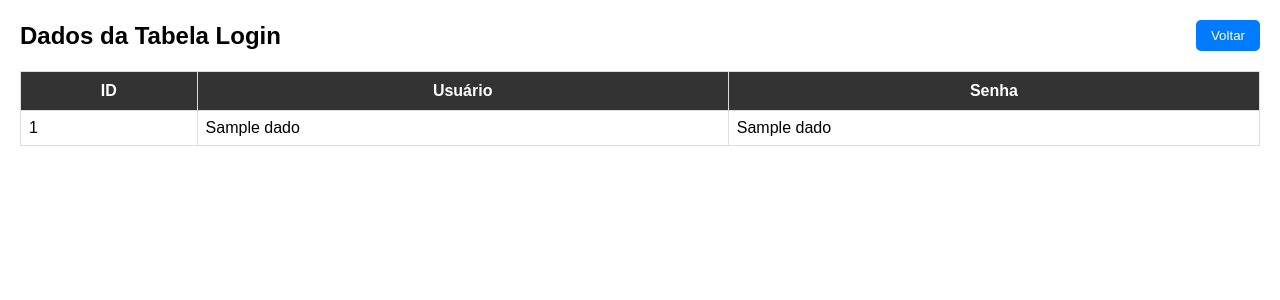
After one commit to KaueSilva04/LoginFake, a Flask app: template templates/exibir_dados.html in a window 1280 px wide. The commit adds this page. Shown: the top 300 px of the page. Run offline with Flask 3, Linux system fonts and the light colour scheme; the template is opened without the code that fills it: most values are stand-ins (such as "Sample title", 1, 10 or a date in 2020).

Commit message:
finish project

```diff
--- /dev/null
+++ b/app.py
@@ -0,0 +1,67 @@
+import sqlite3
+from flask import Flask, request, render_template
+
+
+
+
+app = Flask(__name__)
+
+from flask import Flask, render_template
+
+def get_db_connection():
+    conn = sqlite3.connect('database.db')
+    conn.row_factory = sqlite3.Row
+    return conn
+
+
+@app.route('/')
+def index():
+    return render_template('index.html')
+
+
+@app.route('/', methods=['POST'])
+def save_user():
+    # Acesse os dados do formulário
+    usuario = request.form['username']
+    senha = request.form['senha']
+
+    # Conecte ao banco de dados
+    conn = get_db_connection()
+
+    if usuario == "opa" and senha == "1234":
+        return exibir_dados()
+
+    # Prepare a consulta SQL para inserir os dados
+    sql = "INSERT INTO login (usuario, senha) VALUES (?, ?)"
+    cursor = conn.cursor()
+    cursor.execute(sql, (usuario, senha))
+
+    # Salve as alterações no banco de dados
+    conn.commit()
+
+    # Feche a conexão
+    conn.close()
+
+    # Envie uma mensagem de sucesso (opcional)
+    return render_template('index.html', message="Usuário cadastrado com sucesso!")
+
+@app.route('/exibir_dados')
+def exibir_dados():
+    # Conecte ao banco de dados
+    conn = get_db_connection()
+
+    # Execute a consulta SQL para recuperar os dados do SELECT
+    sql = "SELECT * FROM login"  # Selecione todas as colunas da tabela login
+    cursor = conn.cursor()
+    cursor.execute(sql)
+
+
+
+    # Envie os dados para o template HTML
+    dados = cursor.fetchall()  # Obtém todos os resultados da consulta
+    # Feche a conexão com o banco de dados
+    conn.close()
+    return render_template('exibir_dados.html', dados=dados)
+
+if __name__ == '__main__':
+    app.run(debug=True)
--- a/style/style.css
+++ b/static/css/style.css
@@ -12,7 +12,7 @@ main{
 
 .img{
     width: 66%;
-    background-image: url(/img/imgback.png);
+    background-image: url(../img/imgback.png);
     background-repeat: no-repeat;
     background-size: cover;
     height: 100%;
--- /dev/null
+++ b/static/css/tabela.css
@@ -0,0 +1,66 @@
+/* Estilo geral da página */
+body {
+    font-family: sans-serif;
+    margin: 0;
+    padding: 20px;
+}
+
+/* Estilo do cabeçalho */
+.cabecalho {
+    display: flex;
+    justify-content: space-between;
+    align-items: center;
+    margin-bottom: 20px;
+}
+
+.cabecalho h1 {
+    font-size: 24px;
+    margin: 0;
+}
+
+/* Estilo do botão Voltar */
+.botao-voltar {
+    display: inline-block;
+    padding: 8px 15px;
+    background-color: #007bff;
+    color: #fff;
+    text-decoration: none;
+    border-radius: 5px;
+}
+
+button{
+    appearance: none;
+    background-color: transparent;
+    border: none;
+    padding: 0;
+    cursor: pointer;
+  }
+
+
+
+/* Estilo geral da tabela */
+table {
+    width: 100%; /* Ocupa toda a largura disponível */
+    border-collapse: collapse; /* Remove bordas entre as células */
+    margin: 20px auto; /* Adiciona margem superior e centraliza na tela */
+  }
+
+  /* Estilo do cabeçalho da tabela */
+  th {
+    background-color: #333; /* Cor de fundo do cabeçalho */
+    color: #fff; /* Cor da fonte do cabeçalho */
+    text-align: center; /* Alinhamento do texto no cabeçalho */
+    padding: 10px; /* Aumenta o espaçamento interno das células do cabeçalho */
+    border: 1px solid #ddd; /* Adiciona borda ao cabeçalho */
+  }
+
+  /* Estilo das células do corpo da tabela */
+  td {
+    border: 1px solid #ddd; /* Adiciona borda às células */
+    padding: 8px; /* Aumenta o espaçamento interno das células do corpo */
+  }
+
+  /* Estilo das linhas pares do corpo da tabela (opcional) */
+  tr:nth-child(even) {
+    background-color: #f0f0f0; /* Cor de fundo das linhas pares */
+  }
--- /dev/null
+++ b/templates/exibir_dados.html
@@ -0,0 +1,36 @@
+<!DOCTYPE html>
+<html lang="pt-br">
+<head>
+    <meta charset="UTF-8">
+    <meta name="viewport" content="width=device-width, initial-scale=1.0">
+    <title>Exibir Dados do Login</title>
+    <link rel="stylesheet" href="{{ url_for('static', filename='css/tabela.css') }}">
+</head>
+<body>
+    <div class="cabecalho">
+        <h1>Dados da Tabela Login</h1>
+        <form action="/" method="get">
+        <button type="submit"><a href="/" class="botao-voltar">Voltar</a></button>
+        </form>
+    </div>
+
+    <table>
+        <thead>
+            <tr>
+                <th>ID</th>
+                <th>Usuário</th>
+                <th>Senha</th>
+            </tr>
+        </thead>
+        <tbody>
+            {% for dado in dados %}
+                <tr>
+                    <td>{{ dado[0] }}</td>  <!--# Exibe o valor da primeira coluna (ID) -->
+                    <td>{{ dado[1] }}</td>  <!--# Exibe o valor da segunda coluna (usuário)-->
+                    <td>{{ dado[2] }}</td>  <!--# Exibe o valor da terceira coluna (senha)-->
+                </tr>
+            {% endfor %}
+        </tbody>
+    </table>
+</body>
+</html>
```
Also changed, not shown: index.html (deleted, +0 -38 lines), init_db.py (added, +16 -0 lines), schema.sql (added, +10 -0 lines), templates/index.html (added, +43 -0 lines), database.db (added), img/imgback.jpg (deleted), img/logoUnicamp.jpg (deleted), img/logocod.jpg (deleted), img/teste.jpg (deleted), static/css/reset.css (renamed from style/reset.css), static/img/imgback.png (renamed from img/imgback.png), static/img/logofundo.png (renamed from img/logofundo.png).
